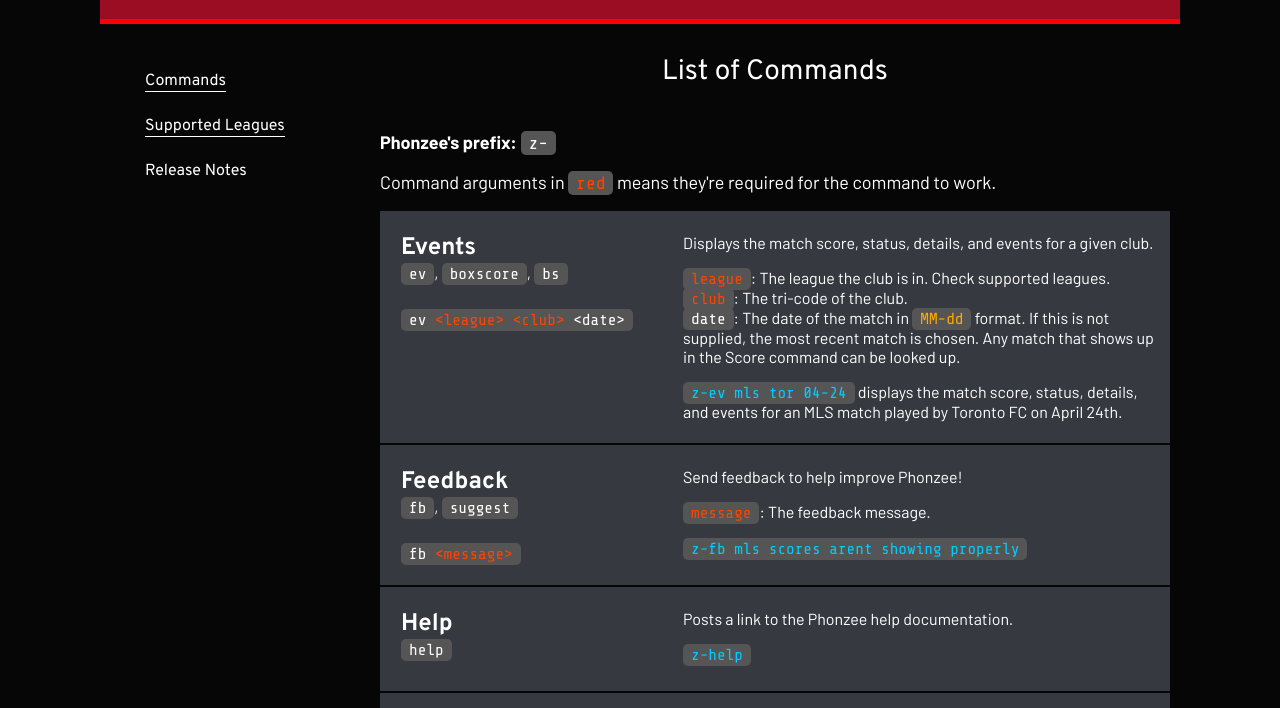
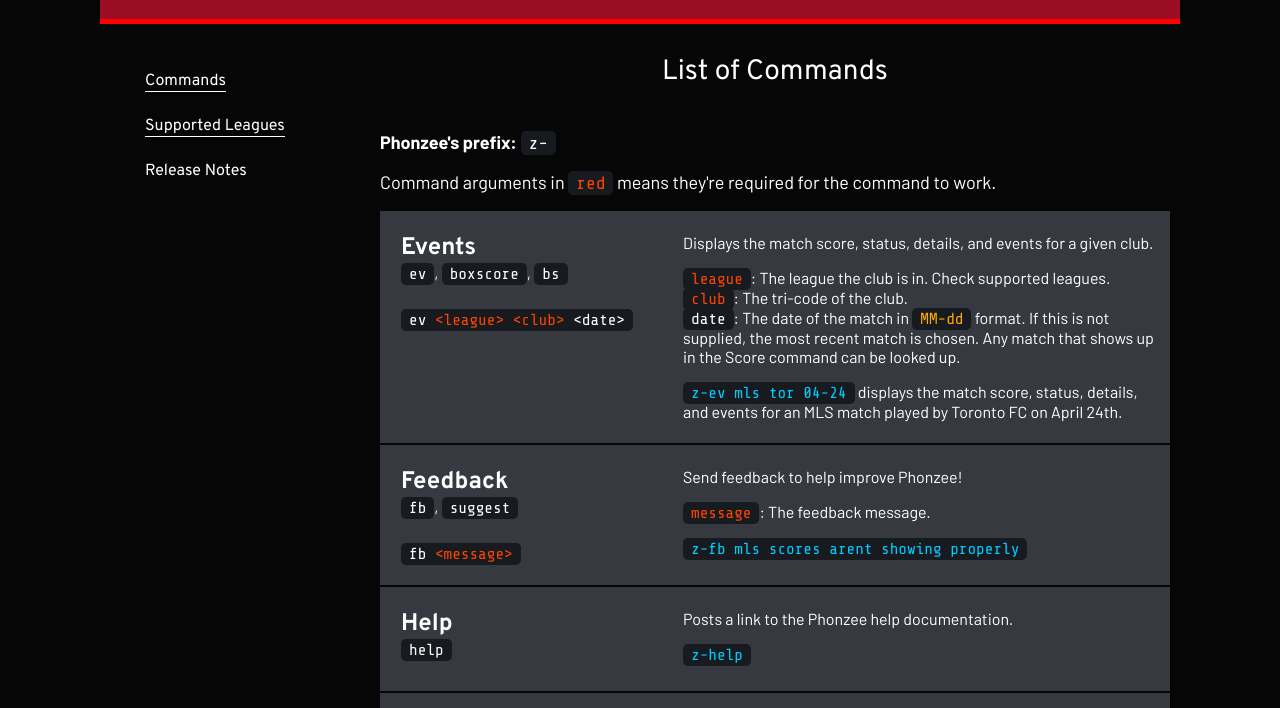
Before and after one commit to Dolcee85/phonzee-bot-help, a Gatsby site: page / in a window 1280 px wide. Shown: the part 92-800 px from the top of the page. Built offline with nearby package versions, Linux system fonts and the light colour scheme; Gatsby itself is replaced by a stand-in of ours.

Commit message:
Adjusted background colour for code tag

```diff
--- a/src/styles/style.scss
+++ b/src/styles/style.scss
@@ -19,7 +19,7 @@
 $codeexample: #00ccff;
 $codeargreq: #ff4400;
 $codeargdesc: #ffaa00;
-$codebg: #555555;
+$codebg: #171A1E;
 
 * {
   box-sizing: border-box;
```
